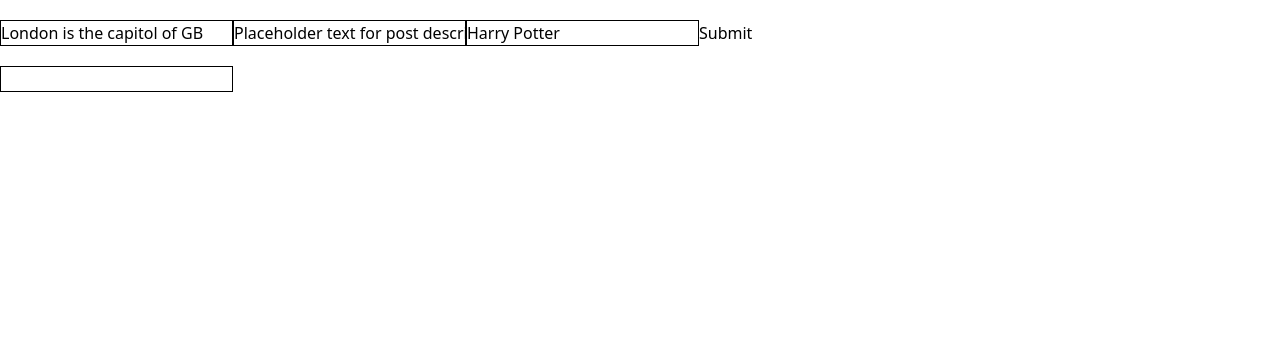
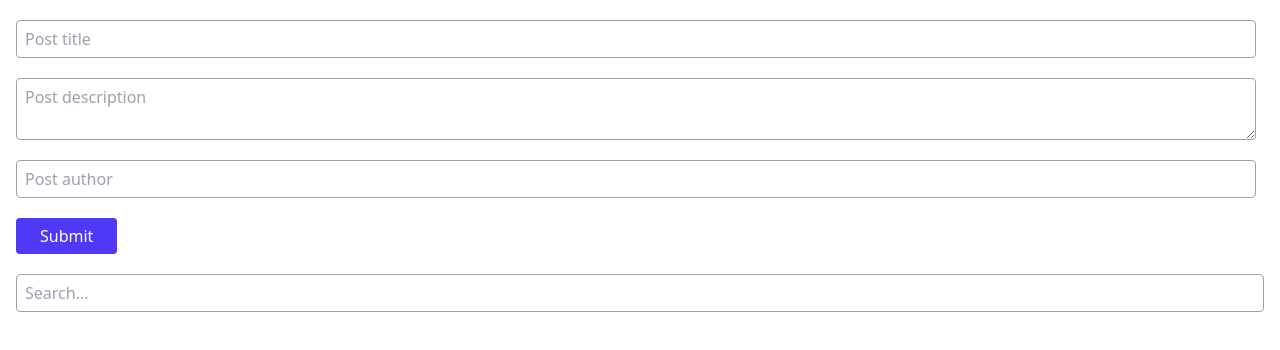
Before and after one commit to nurdauletSatbergen/astana-hub, an Angular app: page / in a window 1280 px wide. Shown: the top 350 px of the page. Built offline with nearby package versions, Linux system fonts and the light colour scheme.

Commit message:
added style to form

```diff
--- a/src/app/posts/post-form/post-form.component.html
+++ b/src/app/posts/post-form/post-form.component.html
@@ -1,9 +1,25 @@
-<div class="w-full max-w-7xl mx-auto py-5">
-  <form  [formGroup]="form" (ngSubmit)="onSubmit()">
-    <input class="border" formControlName="title">
-    <input class="border" formControlName="description">
-    <input class="border" formControlName="author_name">
+<form  [formGroup]="form" (ngSubmit)="onSubmit()">
+  <div class="w-full max-w-7xl mx-auto px-4 py-5 grid grid-cols-1 gap-5">
+      <input class="border rounded me-2 border-gray-400 px-2 py-1.5 placeholder:text-gray-400"
+             formControlName="title"
+             placeholder="Post title"
+      >
+      <textarea class="border rounded me-2 border-gray-400 px-2 py-1.5 placeholder:text-gray-400"
+                formControlName="description"
+                placeholder="Post description"
+      >
+      </textarea
+      >
+      <input class="border rounded me-2 border-gray-400 px-2 py-1.5 placeholder:text-gray-400"
+             formControlName="author_name"
+             placeholder="Post author"
+      >
 
-    <button type="submit">Submit</button>
-  </form>
-</div>
+    <p>
+      <button class="inline-block bg-indigo-600 text-white py-1.5 px-6 rounded cursor-pointer"
+              type="submit">
+        Submit
+      </button>
+    </p>
+  </div>
+</form>
--- a/src/app/posts/post-form/post-form.component.ts
+++ b/src/app/posts/post-form/post-form.component.ts
@@ -16,9 +16,9 @@
   onAdd = output<CreatePostCredentials>();
 
   form = this.fb.nonNullable.group({
-    title: ['London is the capitol of GB', [Validators.required, Validators.minLength(5)]],
-    description: ['Placeholder text for post description', Validators.required],
-    author_name: ['Harry Potter', Validators.required]
+    title: ['', [Validators.required, Validators.minLength(5)]],
+    description: ['', Validators.required],
+    author_name: ['', Validators.required]
   })
 
   onSubmit(): void {
--- a/src/app/posts/posts.component.html
+++ b/src/app/posts/posts.component.html
@@ -1,10 +1,13 @@
 <app-post-form (onAdd)="addPost($event)"></app-post-form>
 
-<div class="w-full max-w-7xl mx-auto">
-  <input class="border" [(ngModel)]="searchText">
+<div class="w-full max-w-7xl mx-auto px-4">
+  <input class="w-full border rounded me-2 border-gray-400 px-2 py-1.5 placeholder:text-gray-400"
+         [(ngModel)]="searchText"
+         placeholder="Search..."
+  >
 </div>
 
-<div class="w-full max-w-7xl mx-auto grid grid-cols-4 gap-5 py-5">
+<div class="w-full max-w-7xl mx-auto grid grid-cols-1 md:grid-cols-2 lg:grid-cols-4 gap-5 py-5 px-4">
   @for (post of posts() | filterByName: searchText(); track post.id) {
     <app-post-card [post]="post"
                    (onLike)="like($event)"
```
